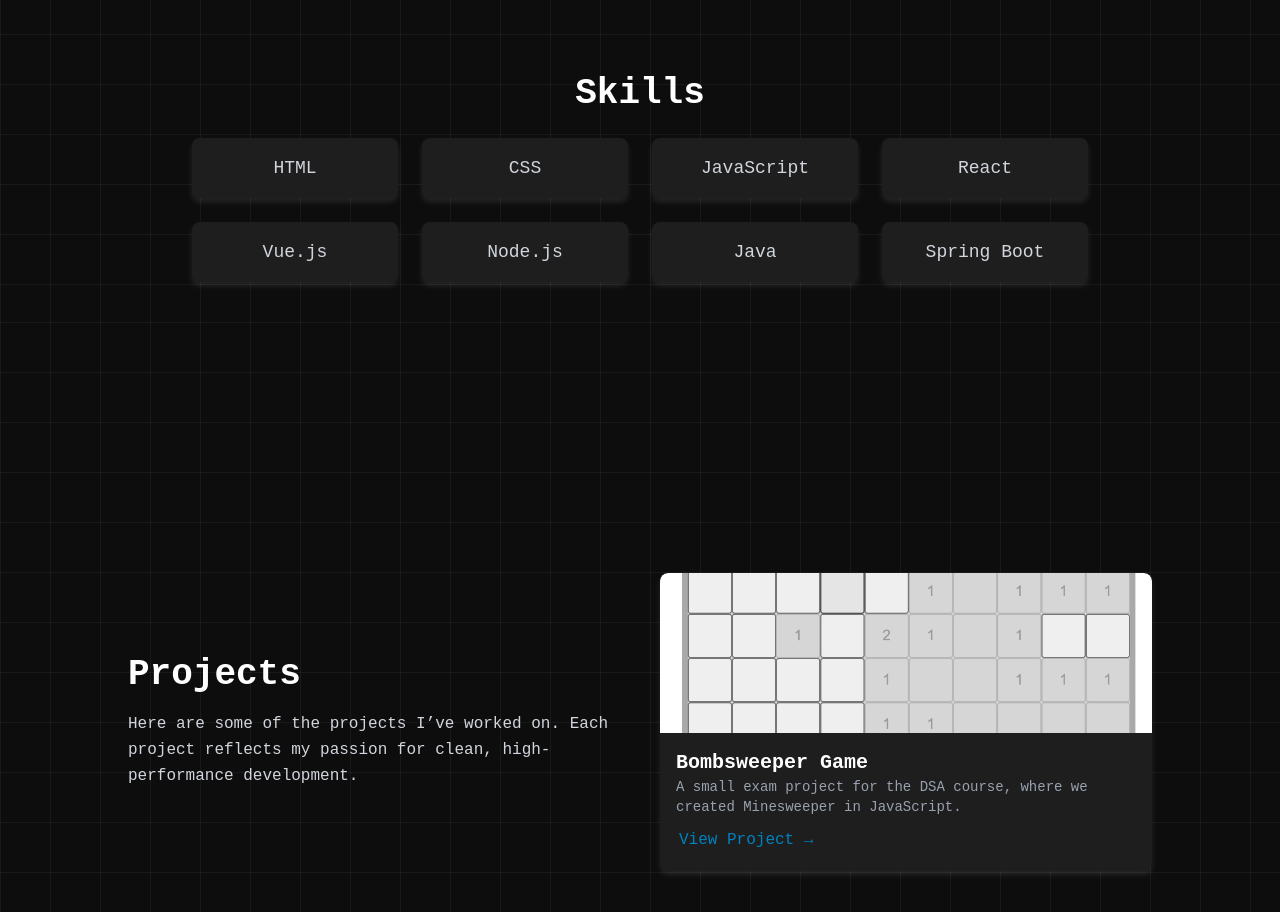
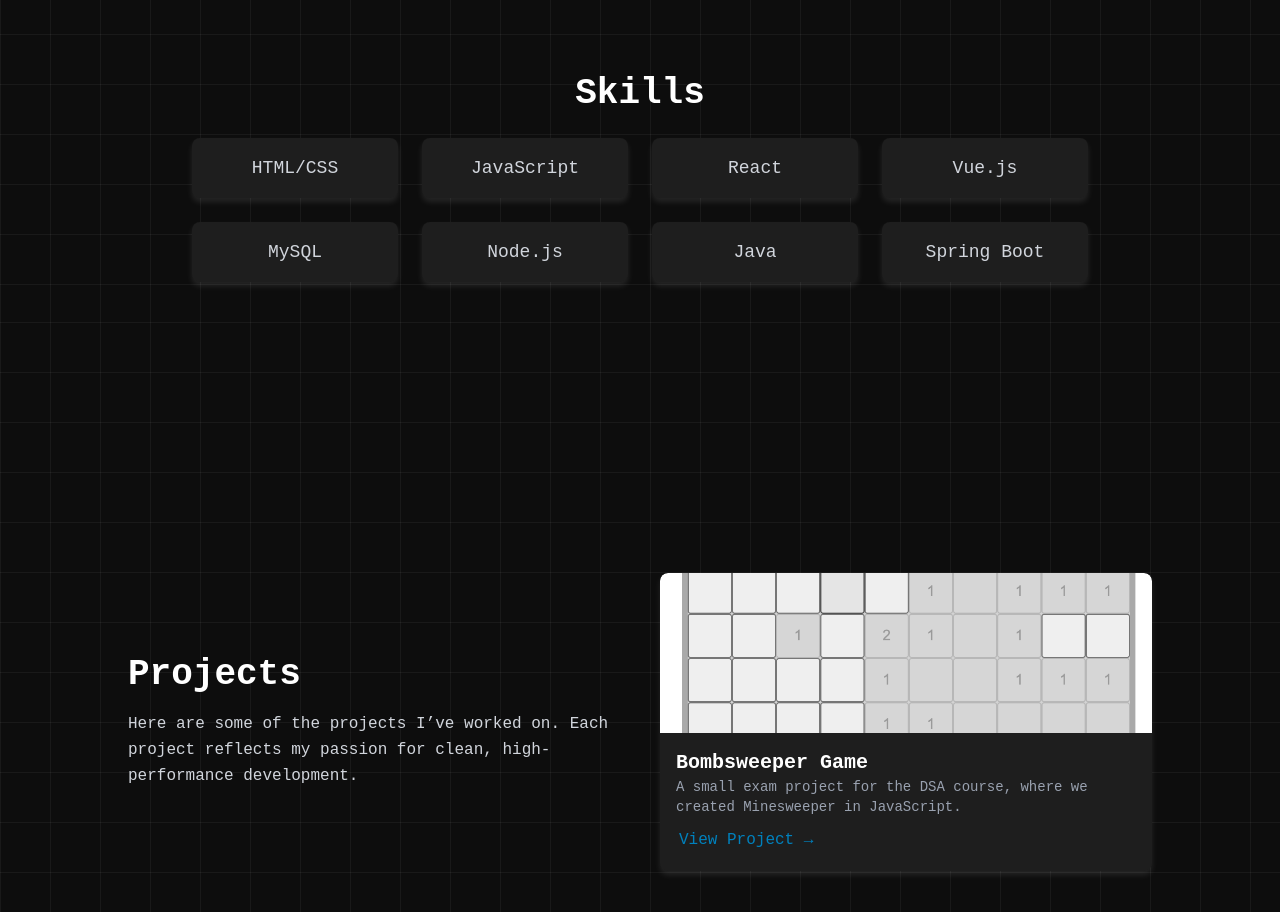
Before and after one commit to emsc0001/portfolio, a Vue app: page / in a window 1280 px wide. Shown: the part 1360-2272 px from the top of the page. Built offline with nearby package versions, Linux system fonts and the light colour scheme.

Commit message:
minor changes

```diff
--- a/src/views/pages/AboutView.vue
+++ b/src/views/pages/AboutView.vue
@@ -32,11 +32,11 @@
     <ul
       class="grid grid-cols-2 md:grid-cols-4 gap-6 text-gray-300 text-lg text-center max-w-4xl mx-auto"
     >
-      <li class="skill-box">HTML</li>
-      <li class="skill-box">CSS</li>
+      <li class="skill-box">HTML/CSS</li>
       <li class="skill-box">JavaScript</li>
       <li class="skill-box">React</li>
       <li class="skill-box">Vue.js</li>
+      <li class="skill-box">MySQL</li>
       <li class="skill-box">Node.js</li>
       <li class="skill-box">Java</li>
       <li class="skill-box">Spring Boot</li>
```
